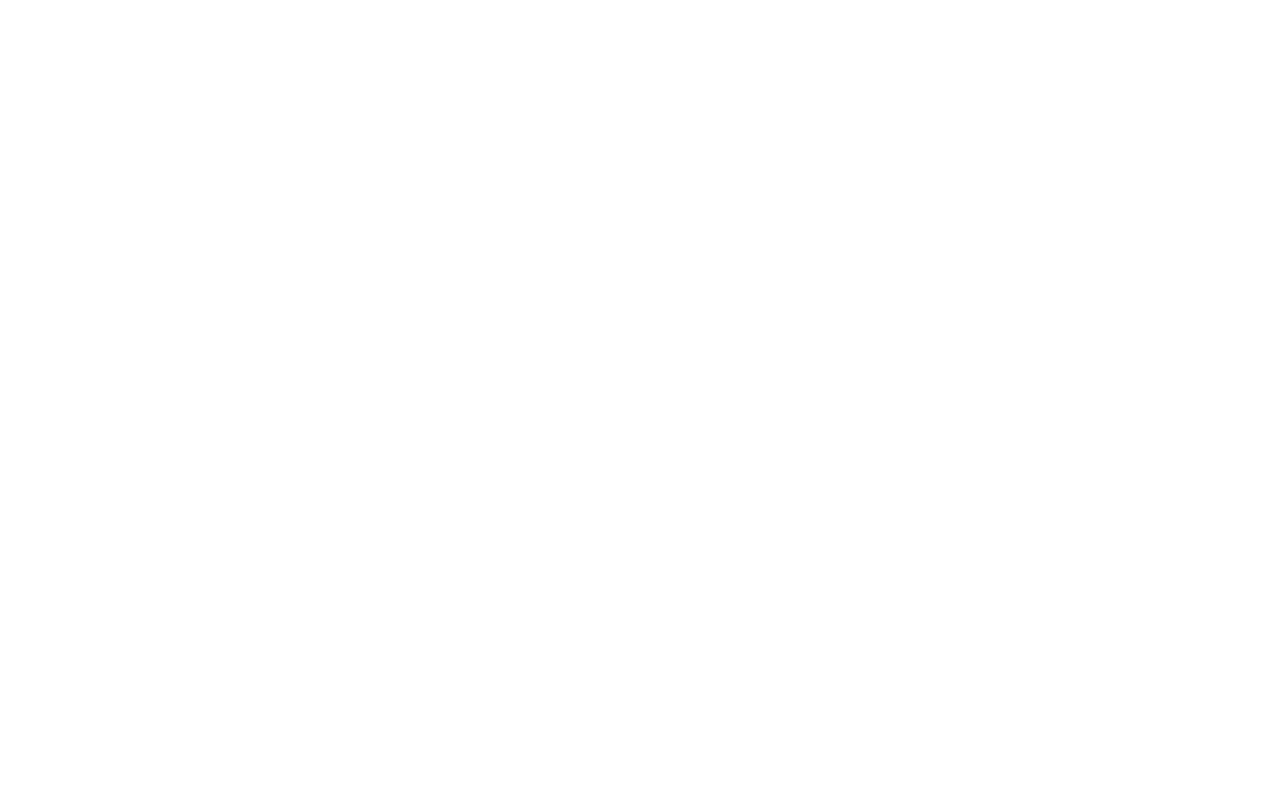
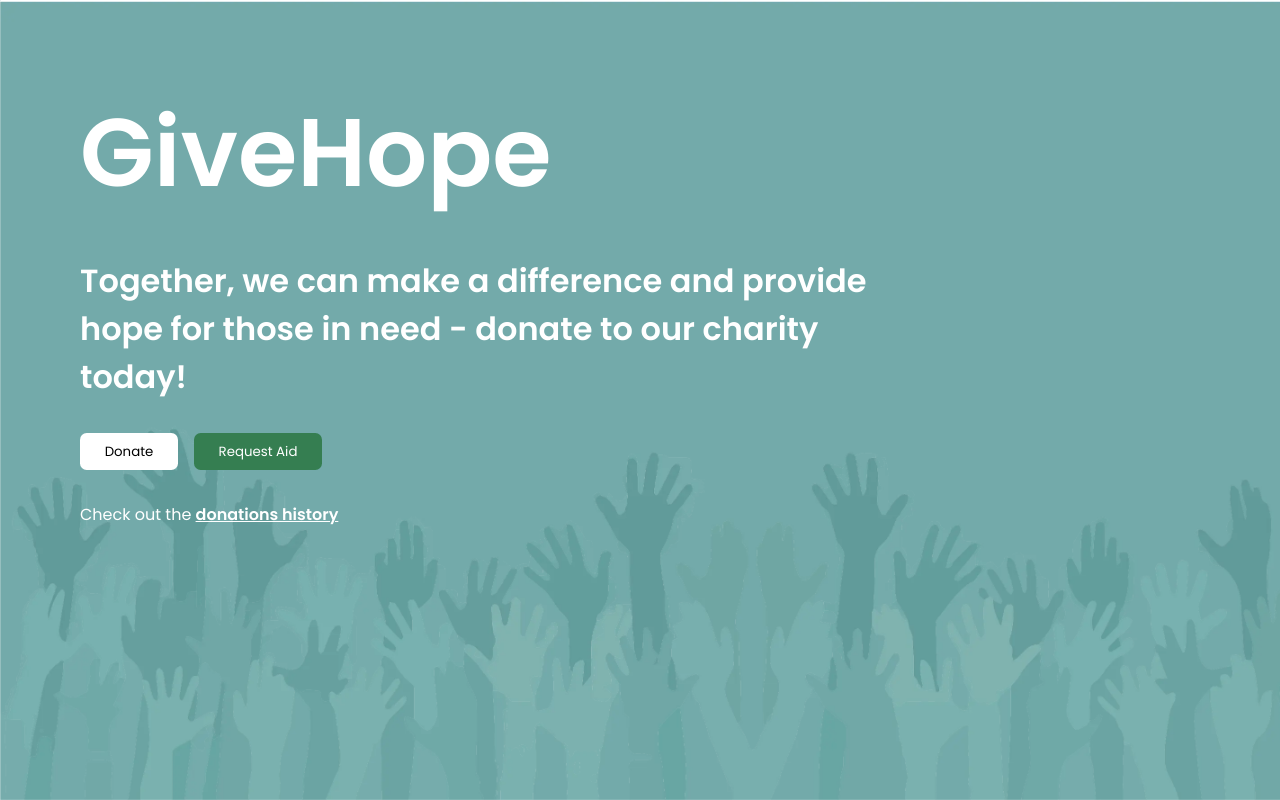
Before and after one commit to Iskenderun-Technical-University/mustafazeydani-YMG, a React (Create React App) app in the folder client/: page / in a window 1280 px wide. Built offline with nearby package versions, Linux system fonts and the light colour scheme.

Commit message:
Designed main page

```diff
--- a/client/public/index.html
+++ b/client/public/index.html
@@ -8,16 +8,25 @@
       content="Web site created using create-react-app"
     />
     <link
-      href="https://fonts.googleapis.com/css2?family=Open+Sans:wght@300;400;500;600;700;800&display=swap"
+      rel="preconnect"
+      href="https://fonts.googleapis.com"
+    />
+    <link
+      rel="preconnect"
+      href="https://fonts.gstatic.com"
+      crossorigin
+    />
+    <link
+      href="https://fonts.googleapis.com/css2?family=Poppins:wght@400;600&display=swap"
       rel="stylesheet"
     />
     <style>
       * {
-        font-family: "Open Sans", sans-serif;
+        font-family: "Poppins", sans-serif;
         margin: 0;
       }
     </style>
-    <title>React App</title>
+    <title>GiveHope</title>
   </head>
   <body>
     <noscript>You need to enable JavaScript to run this app.</noscript>
--- a/client/src/index.css
+++ b/client/src/index.css
@@ -7,65 +7,53 @@
   list-style: none;
   text-decoration: none;
 }
-
 :root {
-    --color-primary:"";
-    --color-variant:"";
+  --color-primary: #357e51;
+  --color-variant: #fff;
+  --color-darkgrey: rgb(103, 103, 103);
 
   --transition: all 400ms ease;
 }
-
 a {
-    color: "";
+  color: var(--color-variant);
   transition: var(--transition);
   -webkit-tap-highlight-color: transparent;
 }
-
 a:hover {
-    color: var(--color-primary);
+  color: var(--color-darkgrey);
 }
-
 .btn {
   width: max-content;
   display: inline-block;
-    color: "";
   padding: 0.5em 1.7em;
   border-radius: 0.5em;
   cursor: pointer;
-    border: 2px solid "";
+  border: 2px solid transparent;
   transition: var(--transition);
-    background: "";
+  background: var(--color-variant);
 }
-
 .btn-main {
-  background-color: "";
-  color: "";
+  background-color: var(--color-primary);
+  color: var(--color-variant);
 }
-
 .btn:hover {
-    color: "";
-    background: "";
+  color: var(--color-variant);
+  background: var(--color-primary);
 }
-
 .btn-main:hover {
-    background: "";
-    border-color: "";
+  background: var(--color-darkgrey);
 }
-
 *::-webkit-scrollbar {
   width: 12px;
 }
-
 *::-webkit-scrollbar-track {
   background: #f1f0f0;
 }
-
 *::-webkit-scrollbar-thumb {
   background-color: "";
   border-radius: 20px;
   border: 3px solid #f1f0f0;
 }
-
 .outlet {
   position: absolute;
   top: 70px;
--- a/client/src/pages/main/Main.jsx
+++ b/client/src/pages/main/Main.jsx
@@ -1,10 +1,17 @@
 import React from 'react'
 import "./main.css"
+import {Link} from "react-router-dom"
 
 function Main() {
   return (
     <div className='main'>
-
+        <h1>GiveHope</h1>
+        <h2>Together, we can make a difference and provide hope for those in need - donate to our charity today!</h2>
+        <div className='buttons'>
+          <button className='btn'>Donate</button>
+          <button className='btn btn-main'>Request Aid</button>
+        </div>
+        <p>Check out the <Link className="donation-history" to="">donations history</Link></p>
     </div>
   )
 }
--- a/client/src/pages/main/main.css
+++ b/client/src/pages/main/main.css
@@ -0,0 +1,30 @@
+.main {
+    height: 100vh;
+    background-image: url(../../../assets/fundraising_background.webp);
+    background-size: cover;
+    background-repeat: no-repeat;
+    padding: 5em 0 0 5em;
+    display: flex;
+    flex-direction: column;
+    gap: 2em;
+    color: var(--color-variant);
+}
+
+.main h1 {
+    font-size: 6em;
+}
+
+.main h2 {
+    font-size: 2em;
+    max-width: 800px;
+}
+
+.main .buttons {
+    display: flex;
+    gap: 1em;
+}
+
+.main .donation-history {
+    font-weight: 600;
+    text-decoration: underline;
+}
```
Also changed, not shown: client/assets/fundraising_background.webp. Lines whose indentation alone changed are shown as unchanged.
